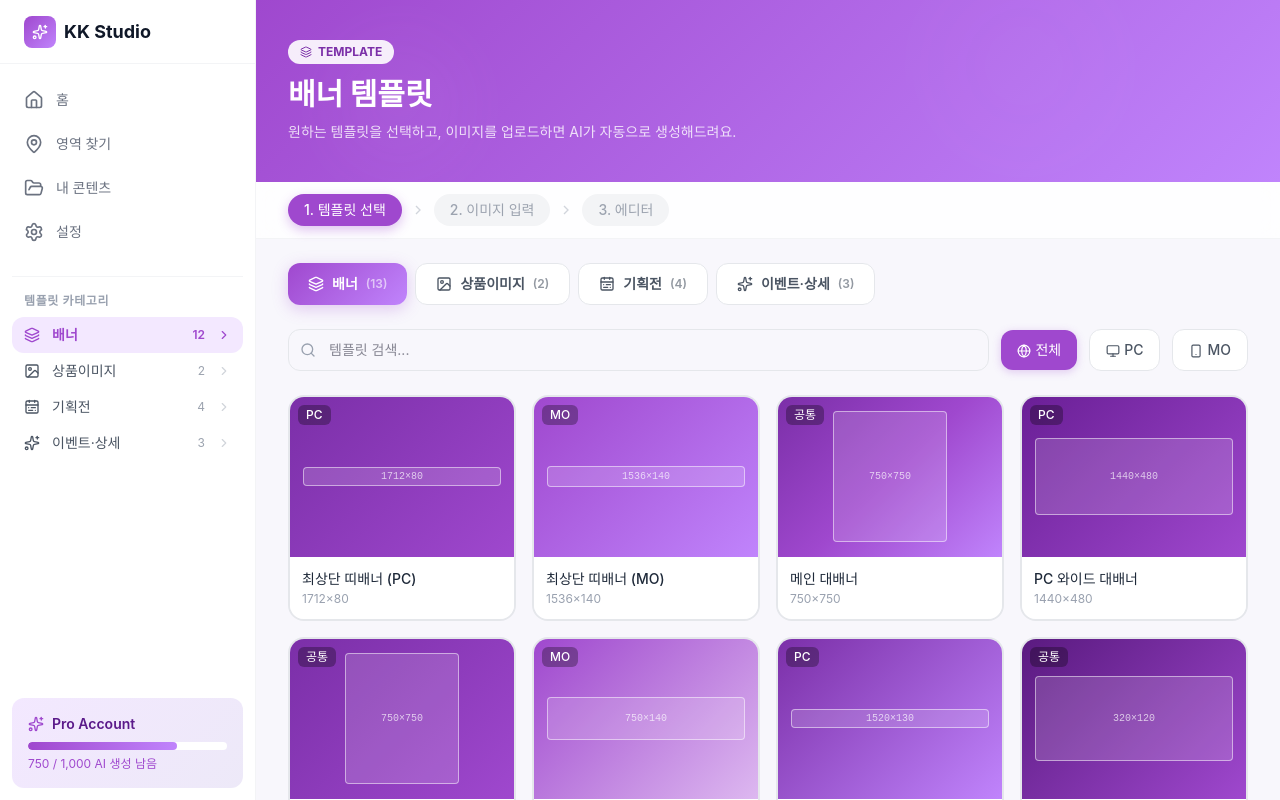
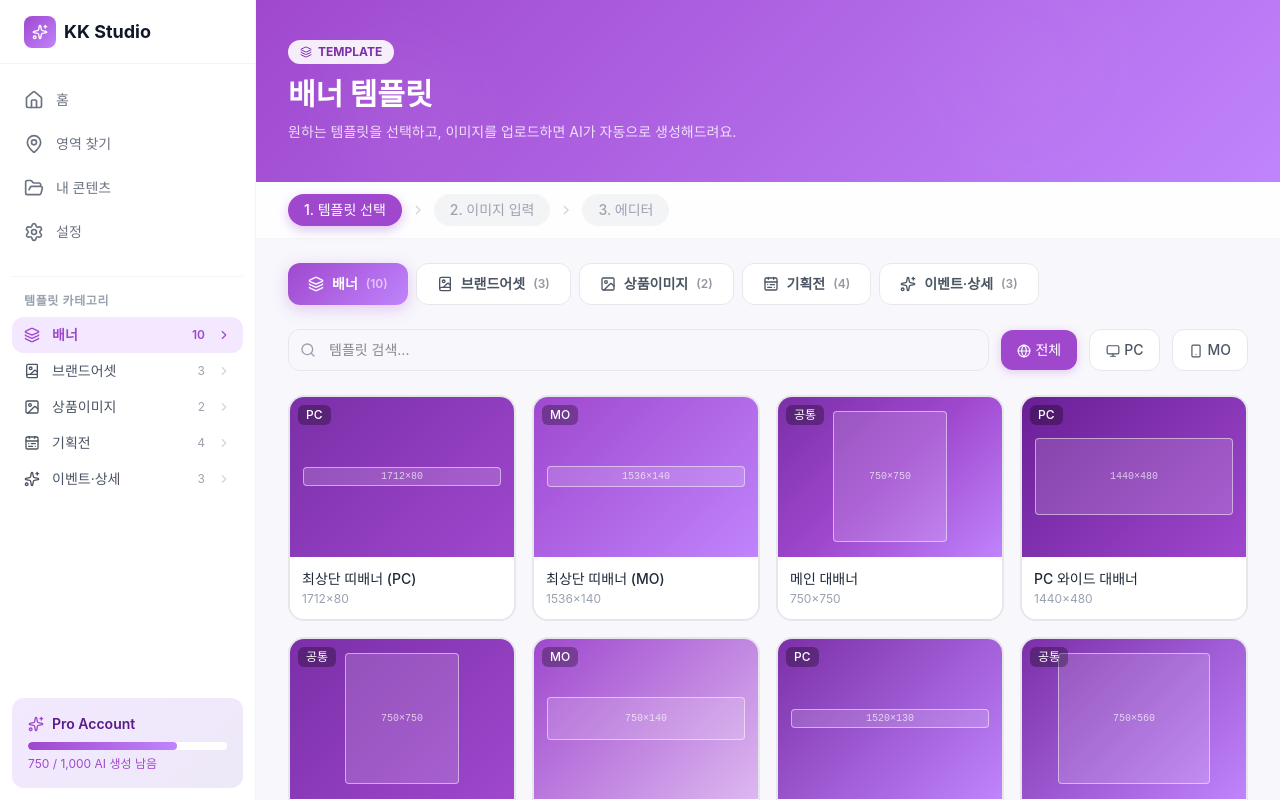
Before and after one commit to marinehj90-ai/KKstudio, a React (Vite) app: page /templates/banner in a window 1280 px wide. Built offline with nearby package versions, Linux system fonts and the light colour scheme.

Commit message:
feat: 브랜드어셋 카테고리 신설, b8/b10 단독 선택 제한
Co-Authored-By: Claude Sonnet 4.6 <noreply@anthropic.com>

```diff
--- a/src/components/Layout.jsx
+++ b/src/components/Layout.jsx
@@ -1,5 +1,5 @@
 import { Outlet, NavLink, useLocation } from 'react-router-dom'
-import { Home, FolderOpen, Settings, Layers, Image, CalendarRange, Sparkles, ChevronRight, MapPin } from 'lucide-react'
+import { Home, FolderOpen, Settings, Layers, Image, CalendarRange, Sparkles, ChevronRight, MapPin, BookImage } from 'lucide-react'
 
 const navItems = [
   { to: '/', icon: Home, label: '홈' },
@@ -9,10 +9,11 @@ const navItems = [
 ]
 
 const templateCategories = [
-  { to: '/templates/banner',     icon: Layers,       label: '배너',      count: 12, hex: '#9F48CE', light: '#F3E8FF' },
-  { to: '/templates/product',    icon: Image,        label: '상품이미지', count: 2,  hex: '#685BAD', light: '#EBE8F8' },
-  { to: '/templates/exhibition', icon: CalendarRange, label: '기획전',   count: 4,  hex: '#F38C5C', light: '#FEF0E8' },
-  { to: '/templates/event',      icon: Sparkles,     label: '이벤트·상세', count: 3, hex: '#FBBA4B', light: '#FEF7E6' },
+  { to: '/templates/banner',     icon: Layers,       label: '배너',        count: 10, hex: '#9F48CE', light: '#F3E8FF' },
+  { to: '/templates/brand',      icon: BookImage,    label: '브랜드어셋',   count: 3,  hex: '#3B82F6', light: '#EFF6FF' },
+  { to: '/templates/product',    icon: Image,        label: '상품이미지',   count: 2,  hex: '#685BAD', light: '#EBE8F8' },
+  { to: '/templates/exhibition', icon: CalendarRange, label: '기획전',      count: 4,  hex: '#F38C5C', light: '#FEF0E8' },
+  { to: '/templates/event',      icon: Sparkles,     label: '이벤트·상세', count: 3,  hex: '#FBBA4B', light: '#FEF7E6' },
 ]
 
 // 홈 포인트 컬러
--- a/src/data/templateData.js
+++ b/src/data/templateData.js
@@ -1,4 +1,4 @@
-import { Layers, Image, CalendarRange, Sparkles } from 'lucide-react'
+import { Layers, Image, CalendarRange, Sparkles, BookImage } from 'lucide-react'
 
 export const templateGroups = [
   {
@@ -17,12 +17,23 @@ export const templateGroups = [
       { id: 'b5', name: '통컨 기본배너', size: '750×750', device: '공통', preview: 'linear-gradient(135deg, #7B2FA8 0%, #9F48CE 100%)' },
       { id: 'b6', name: '통컨 띠배너 A (MO)', size: '750×140', device: 'MO', preview: 'linear-gradient(135deg, #9F48CE 0%, #DDB8F0 100%)' },
       { id: 'b7', name: '통컨 띠배너 B (PC)', size: '1520×130', device: 'PC', preview: 'linear-gradient(135deg, #7B2FA8 0%, #C084FC 100%)' },
-      { id: 'b8', name: '브랜드 필수배너 (로고)', size: '320×120', device: '공통', preview: 'linear-gradient(135deg, #5A1A80 0%, #9F48CE 100%)' },
-      { id: 'b9', name: '브랜드 필수배너 이미지 (정사각)', size: '750×750', device: '공통', preview: 'linear-gradient(135deg, #6A1F96 0%, #9F48CE 100%)' },
-      { id: 'b9r', name: '브랜드 필수배너 이미지 (직사각)', size: '1000×600', device: '공통', preview: 'linear-gradient(135deg, #6A1F96 0%, #9F48CE 100%)' },
       { id: 'b10', name: '메인 팝업 공지', size: '750×560', device: '공통', preview: 'linear-gradient(135deg, #7B2FA8 0%, #C084FC 100%)' },
       { id: 'b11', name: '메인 팝업 프로모션', size: '750×560', device: '공통', preview: 'linear-gradient(135deg, #9F48CE 0%, #F3E8FF 100%)' },
       { id: 'b12', name: '메인 퀵메뉴 이미지', size: '300×300', device: '공통', preview: 'linear-gradient(135deg, #9F48CE 0%, #F8F0FF 100%)' },
+    ],
+  },
+  {
+    id: 'brand',
+    label: '브랜드어셋',
+    icon: BookImage,
+    hex: '#3B82F6',
+    light: '#EFF6FF',
+    dark: '#1D4ED8',
+    gradient: 'linear-gradient(135deg, #3B82F6 0%, #93C5FD 100%)',
+    templates: [
+      { id: 'b8',  name: '브랜드 필수배너 (로고)',           size: '320×120',  device: '공통', preview: 'linear-gradient(135deg, #1D4ED8 0%, #3B82F6 100%)' },
+      { id: 'b9',  name: '브랜드 필수배너 이미지 (정사각)', size: '750×750',  device: '공통', preview: 'linear-gradient(135deg, #2563EB 0%, #60A5FA 100%)' },
+      { id: 'b9r', name: '브랜드 필수배너 이미지 (직사각)', size: '1000×600', device: '공통', preview: 'linear-gradient(135deg, #1D4ED8 0%, #93C5FD 100%)' },
     ],
   },
   {
--- a/src/pages/Home.jsx
+++ b/src/pages/Home.jsx
@@ -38,9 +38,10 @@ export default function Home() {
       if (prev.includes(id)) return prev.filter((t) => t !== id)
       const prevGroup = templateGroups.find(g => g.templates.some(t => t.id === prev[0]))
       if (prev.length > 0 && prevGroup?.id !== targetGroup?.id) return [id]
-      // b10은 단독 선택만 허용: 이미 다른 템플릿이 있거나, b10이 있는 상태에서 추가 불가
-      if (id === 'b10' && prev.length > 0) return [id]
-      if (prev.includes('b10')) return [id]
+      // b10, b8은 단독 선택만 허용
+      const SOLO_IDS = ['b10', 'b8']
+      if (SOLO_IDS.includes(id) && prev.length > 0) return [id]
+      if (prev.some(p => SOLO_IDS.includes(p))) return [id]
       return [...prev, id]
     })
     // 탭도 해당 그룹으로 이동
--- a/src/pages/Templates.jsx
+++ b/src/pages/Templates.jsx
@@ -19,10 +19,13 @@ export default function Templates() {
   const [deviceFilter, setDeviceFilter] = useState('전체')
 
   const toggleTemplate = (id) => {
-    // Templates.jsx는 이미 단일 카테고리 페이지이므로 같은 그룹 내 다중선택만 허용
-    setSelectedTemplates((prev) =>
-      prev.includes(id) ? prev.filter((t) => t !== id) : [...prev, id]
-    )
+    const SOLO_IDS = ['b10', 'b8']
+    setSelectedTemplates((prev) => {
+      if (prev.includes(id)) return prev.filter((t) => t !== id)
+      if (SOLO_IDS.includes(id) && prev.length > 0) return [id]
+      if (prev.some(p => SOLO_IDS.includes(p))) return [id]
+      return [...prev, id]
+    })
   }
 
   const filteredTemplates = activeGroup.templates.filter((t) => {
```
